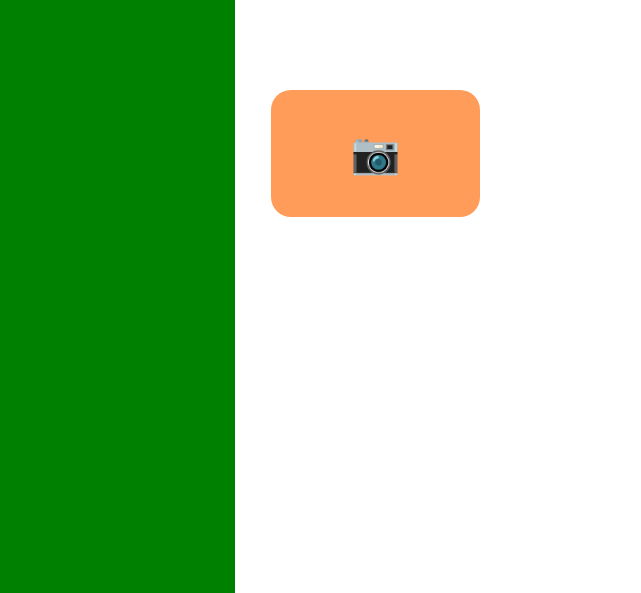
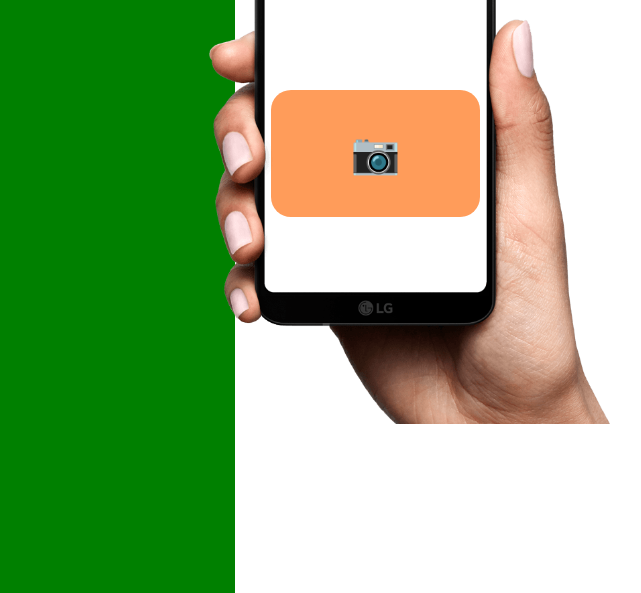
Before and after one commit to jsanchesleao/interface-compra-pela-tv, a plain HTML site: page index.html in a window 1280 px wide. Shown: the part 207-800 px from the top of the page, without its empty margins (1-642 px from the left). Drawn offline with Linux system fonts and the light colour scheme; the site is published under a folder, as on GitHub Pages, so addresses that start at the root find nothing.

Commit message:
fix: apontamento dos assets

```diff
--- a/css/main.css
+++ b/css/main.css
@@ -60,7 +60,7 @@ body {
 }
 
 .phone-frame {
-  background-image: url('/assets/frame.png');
+  background-image: url('../assets/frame.png');
   background-size: contain;
   background-repeat: no-repeat;
   position: absolute;
```
